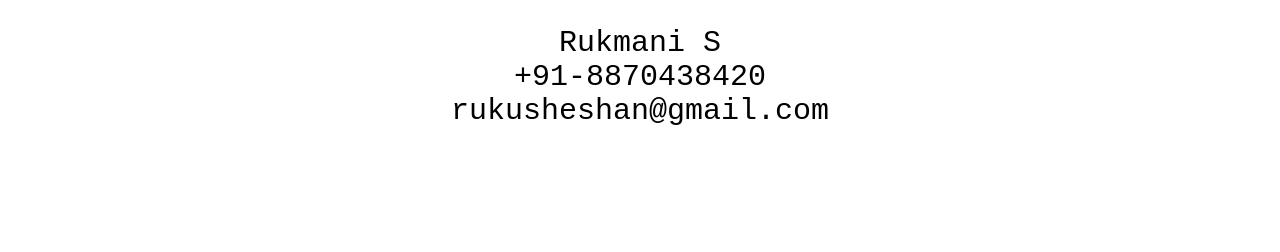
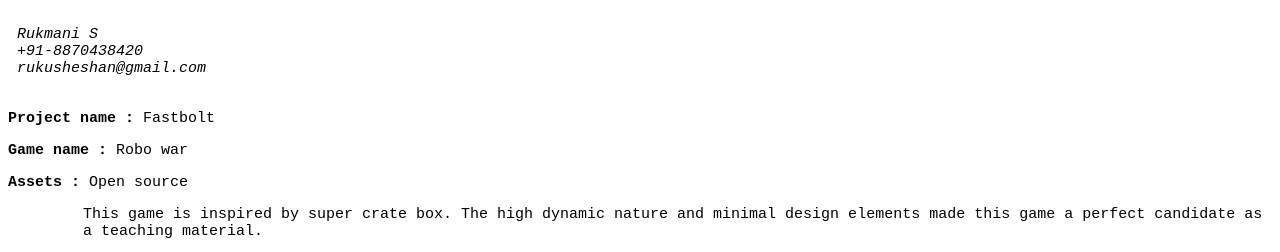
Before and after one commit to rukusheshan/rukusheshan.github.io, a plain HTML site: page index.html in a window 1280 px wide. Shown: the top 252 px of the page. Drawn offline with Linux system fonts and the light colour scheme.

Commit message:
project updated

```diff
--- a/index.html
+++ b/index.html
@@ -2,14 +2,30 @@
 <head>
 </head>
 <title>rukusheshan</title>
+<style>
+img {
+  display: block;
+  margin-left: auto;
+  margin-right: auto;
+}
+p, span{
+font-family: monospace; font-size: 15px;
+}
+</style>
 <body>
-<center>
+<address>
  <br/>
-<span style="font-family: monospace; font-size: 30px">Rukmani S</span>
+<span >&nbspRukmani S </span>
 <br/>
-<span style="font-family: monospace; font-size: 30px">+91-8870438420</span>
+<span >&nbsp+91-8870438420</span>
 <br/>
-<span style="font-family: monospace; font-size: 30px">rukusheshan@gmail.com</span>
-</center>
+<span>&nbsprukusheshan@gmail.com</span>
+</address>
+<br/>
+<p><strong>Project name :</strong> Fastbolt</p>
+<p><strong>Game name :</strong> Robo war</p>
+<p><strong>Assets :</strong> Open source</p>
+<p style = "padding-left:5em;"> This game is inspired by super crate box. The high dynamic nature and minimal design elements made this game a perfect candidate as a teaching material.</p>
+<img style = "width:600px; height:500px;" src="fastbolt3.png" alt="Screenshot"  align="middle">
 </body>
 </html>
```
